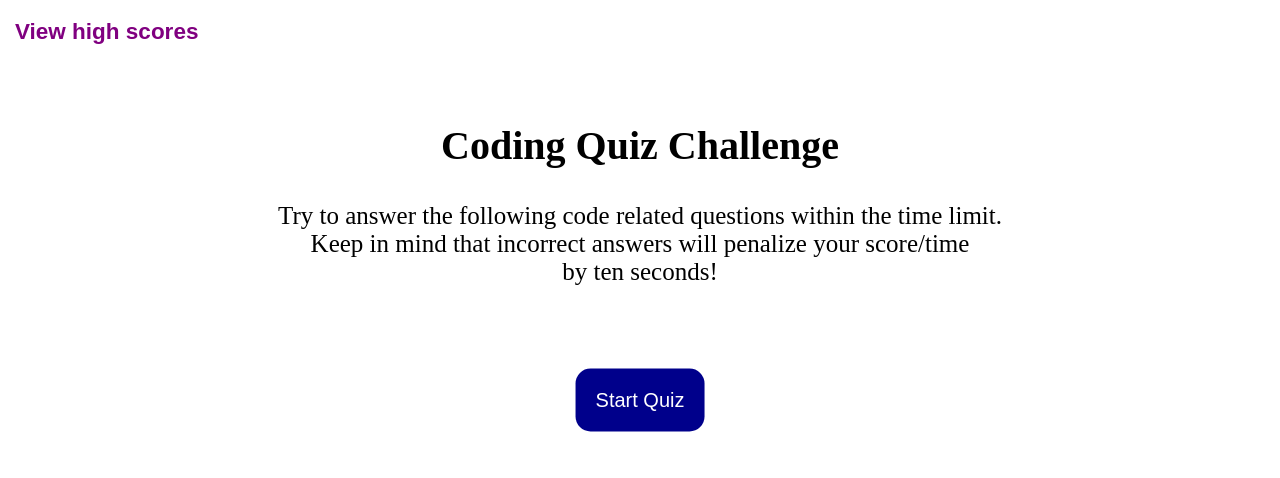
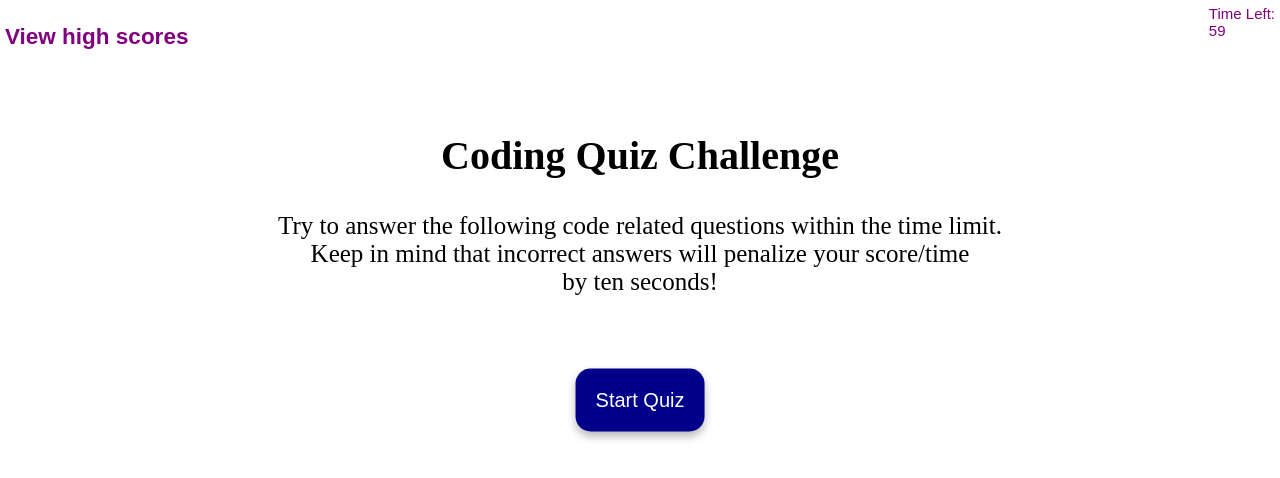
Before and after one commit to ThomBurt/Thom-Burt-code-quiz-challenge, a plain HTML site: page index.html in a window 1280 px wide. Drawn offline with Linux system fonts and the light colour scheme.

Commit message:
1st page HTML + CSS done

```diff
--- a/assets/css/style.css
+++ b/assets/css/style.css
@@ -5,8 +5,10 @@ body {
 
 
 header {
+    display: flex;
+    justify-content: space-between;
     background:white;
-    margin: 15px;
+    margin: 5px;
     color: purple;
     font-weight: lighter;
     font-family: Arial, Helvetica, sans-serif;
@@ -50,6 +52,8 @@ section div button {
     cursor: pointer;
     outline: none;
     border: none;
+    box-shadow: 0px 4px 8px 0 rgba(0,0,0,0.2),
+                0px 6px 10px 0 rgba(0,0,0,0.1);
 }
 
 section div button:hover {
--- a/index.html
+++ b/index.html
@@ -15,6 +15,14 @@
 
     <header>
         <h2>View high scores</h2>
+        <div class=timer>
+            <div class="time-text">
+                Time Left:
+            </div>
+            <div class="time-sec">
+                59
+            </div>
+        </div>
     </header>
 
 <main>
```
